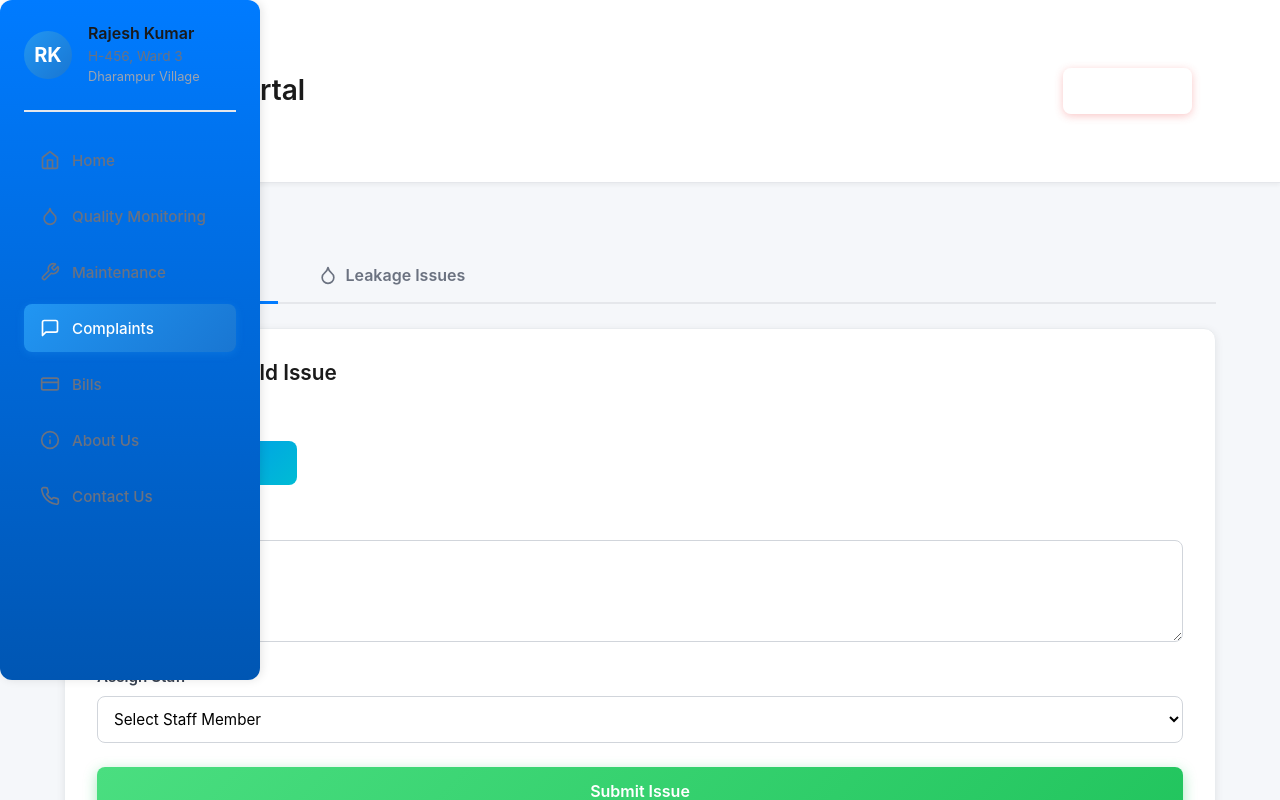
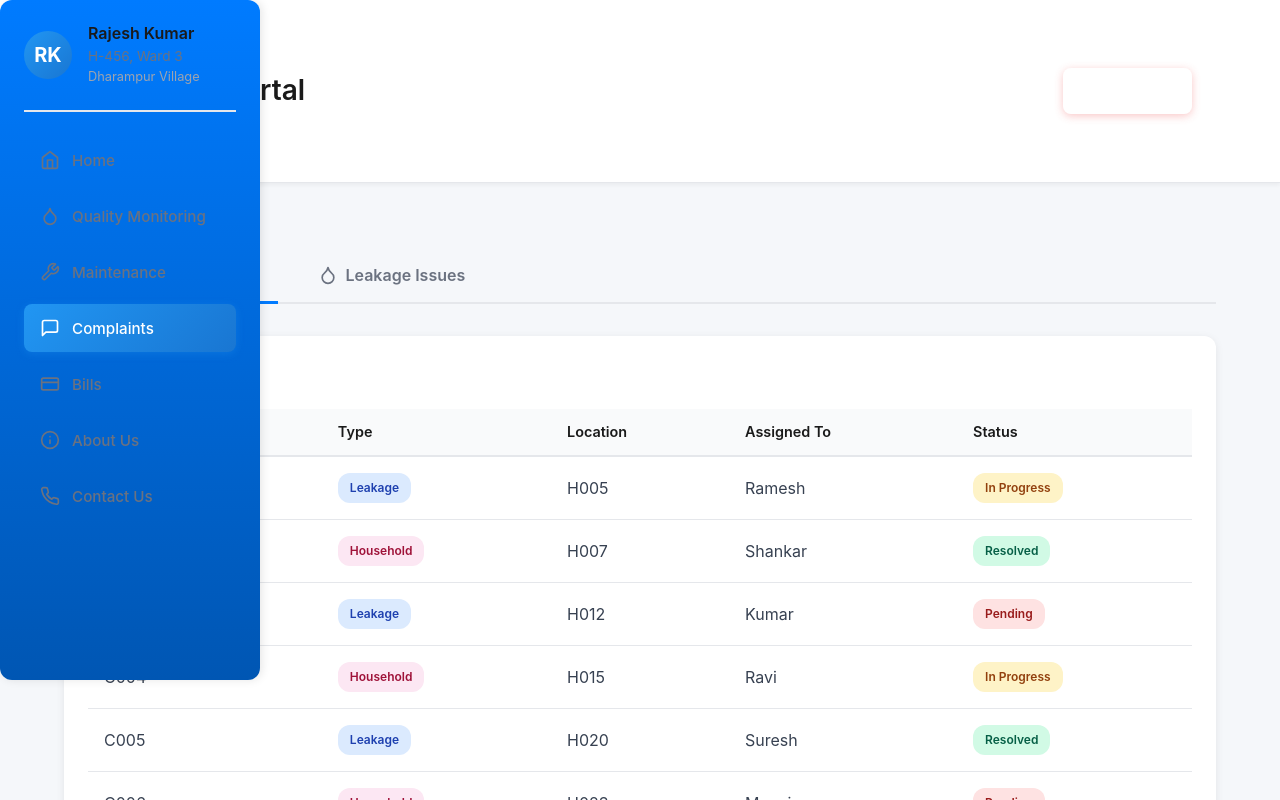
Before and after one commit to sushanthkulal/pipeline, a React (Vite) app: page /user-dashboard in a window 1280 px wide. Both pictures are taken after a click on the button "Complaints". Shown: the top 800 px of the page. Built offline with nearby package versions, Linux system fonts and the light colour scheme.

Commit message:
Updated ComplaintsPage.tsx

```diff
--- a/src/components/dashboard/ComplaintsPage.tsx
+++ b/src/components/dashboard/ComplaintsPage.tsx
@@ -86,65 +86,6 @@ const ComplaintsPage = () => {
       </div>
 
       <div className="tab-content">
-        {activeTab === 'household' && (
-          <div className="form-section fade-in">
-            <h3>Report Household Issue</h3>
-            <form onSubmit={handleSubmit} className="complaint-form">
-              <div className="form-group">
-                <label>Capture Photo</label>
-                <button type="button" onClick={handlePhotoCapture} className="photo-button">
-                  <Camera size={20} />
-                  Take Photo
-                </button>
-                <input
-                  ref={fileInputRef}
-                  type="file"
-                  accept="image/*"
-                  capture="environment"
-                  onChange={handleFileChange}
-                  style={{ display: 'none' }}
-                />
-                {photo && (
-                  <div className="photo-preview">
-                    <img src={photo} alt="Issue" />
-                  </div>
-                )}
-              </div>
-
-              <div className="form-group">
-                <label htmlFor="description">Description</label>
-                <textarea
-                  id="description"
-                  value={description}
-                  onChange={(e) => setDescription(e.target.value)}
-                  placeholder="Describe the issue..."
-                  rows={4}
-                  required
-                />
-              </div>
-
-              <div className="form-group">
-                <label htmlFor="assignStaff">Assign Staff</label>
-                <select
-                  id="assignStaff"
-                  value={assignedStaff}
-                  onChange={(e) => setAssignedStaff(e.target.value)}
-                  required
-                >
-                  <option value="">Select Staff Member</option>
-                  {staffList.map(staff => (
-                    <option key={staff} value={staff}>{staff}</option>
-                  ))}
-                </select>
-              </div>
-
-              <button type="submit" className="submit-button">
-                Submit Issue
-              </button>
-            </form>
-          </div>
-        )}
-
         {activeTab === 'leakage' && (
           <div className="form-section fade-in">
             <h3>Report Leakage Issue</h3>
```
